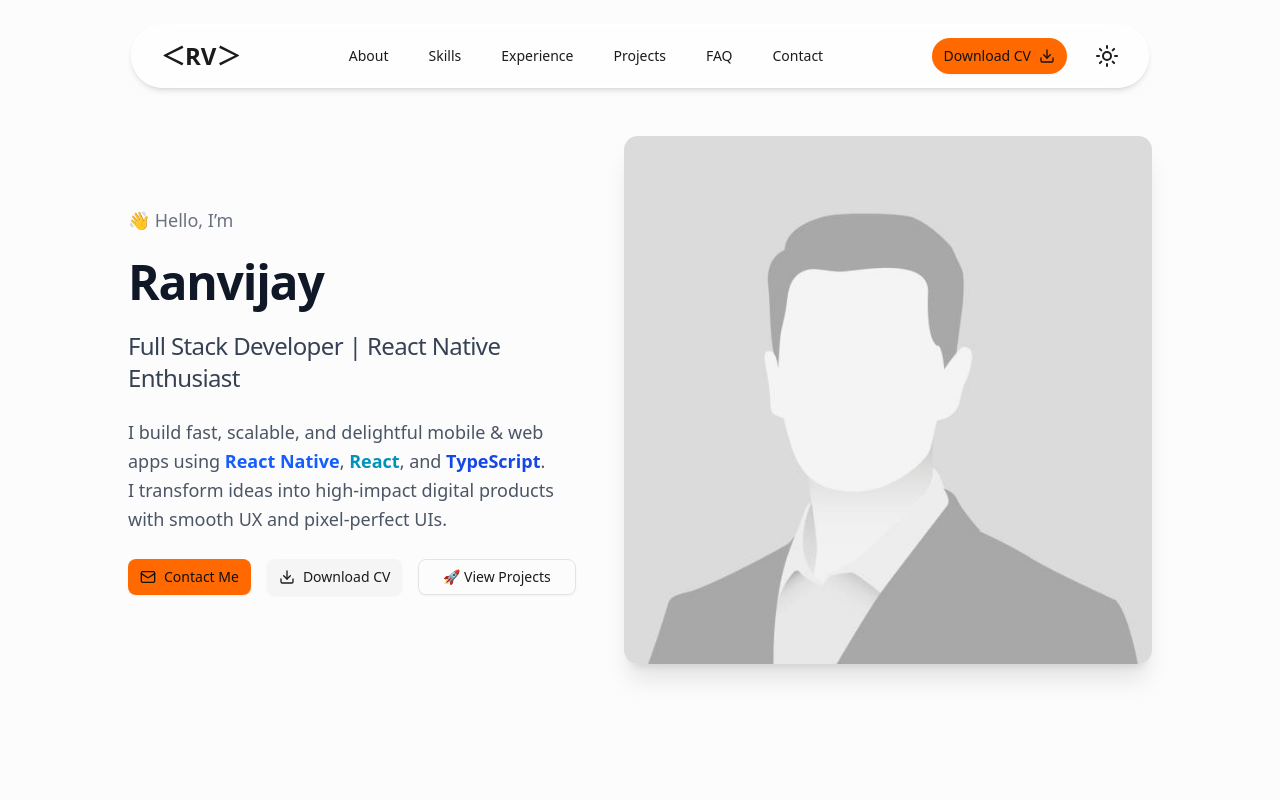
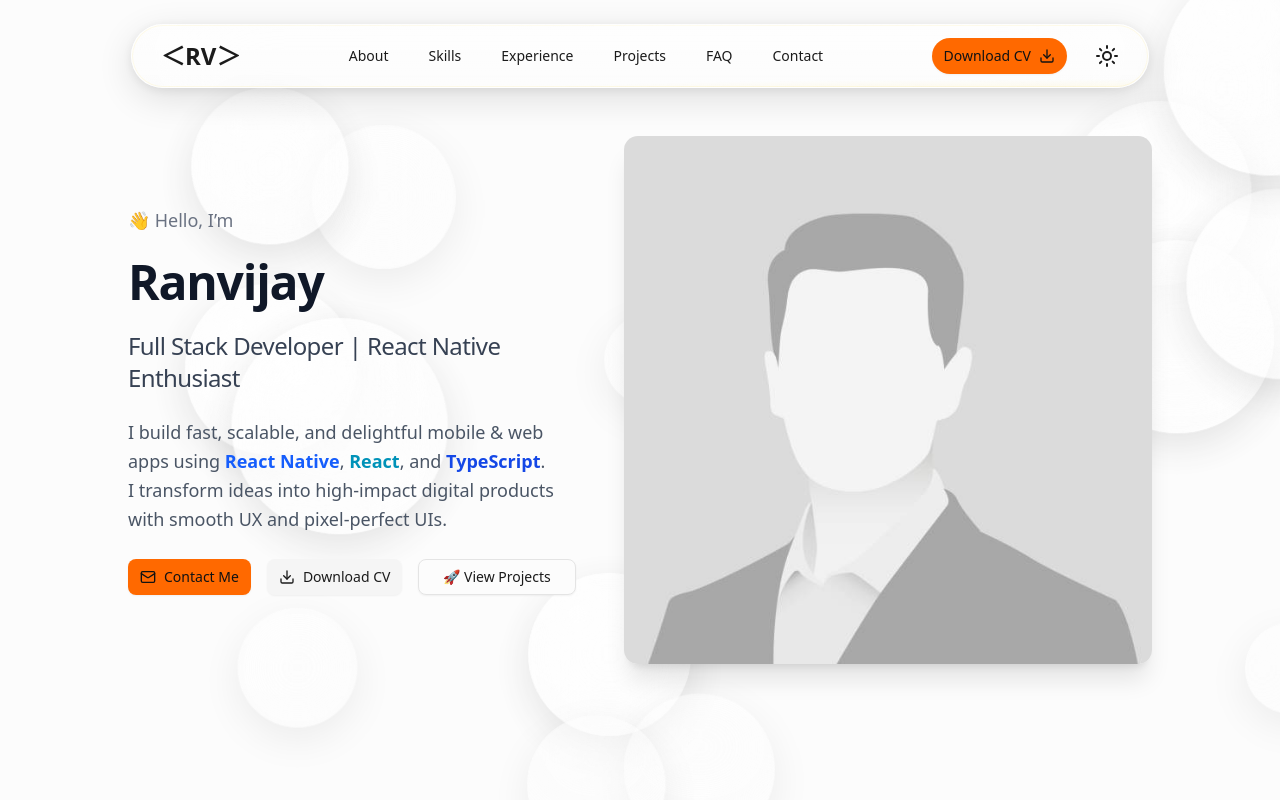
Before and after one commit to RV-React-Projects/ranvijay_portfolio, a Next.js app: page / in a window 1280 px wide. Shown: the top 800 px of the page. Built offline with nearby package versions, Linux system fonts and the light colour scheme.

Commit message:
Add GlassyBubbles component for animated background effects and update layout to include it, enhancing visual dynamics.

```diff
--- a/src/app/layout.tsx
+++ b/src/app/layout.tsx
@@ -3,6 +3,7 @@ import { PropsWithChildren } from 'react';
 import type { Metadata } from 'next';
 import { ThemeProvider } from 'next-themes';
 import Footer from '@components/layout/Footer';
+import GlassyBubbles from '@components/motion-primitives/glassy-bubbles';
 import NavBar from '@components/navbar/navbar';
 import { Toaster } from '@components/ui/sonner';
 import { roboto } from '@configs/Fonts';
@@ -54,6 +55,7 @@ export default function RootLayout({ children }: PropsWithChildren) {
             enableSystem
             disableTransitionOnChange>
             <NavBar />
+            <GlassyBubbles count={12} />
             {/* <Header /> */}
             <div className="min-h-screen">{children}</div>
             <Toaster position="top-right" richColors closeButton />
--- /dev/null
+++ b/src/components/motion-primitives/glassy-bubbles.tsx
@@ -0,0 +1,73 @@
+'use client';
+
+import { useEffect, useMemo, useState } from 'react';
+
+type Bubble = {
+  // %
+  delay: number;
+  // s
+  duration: number;
+  id: number; // %
+  left: number;
+  size: number;
+  // px
+  top: number; // s
+};
+
+export function GlassyBubbles({ count = 10 }: { count?: number }) {
+  const [mounted, setMounted] = useState(false);
+  useEffect(() => setMounted(true), []);
+
+  const bubbles = useMemo<Bubble[]>(() => {
+    const items: Bubble[] = [];
+    const total = Math.max(10, count + 4);
+    for (let i = 0; i < total; i++) {
+      const size = Math.floor(80 + Math.random() * 140); // 80-220px
+      items.push({
+        id: i,
+        size,
+        top: Math.random() * 100,
+        left: Math.random() * 100,
+        delay: Math.random() * 6, // 0-6s
+        duration: 10 + Math.random() * 8, // 10-18s
+      });
+    }
+    return items;
+  }, [count]);
+
+  if (!mounted) return null;
+
+  return (
+    <div className="bubbles-container fixed inset-0 -z-10 overflow-hidden">
+      {bubbles.map(b => {
+        const tierClass = b.size > 150 ? 'bubble--slow' : 'bubble--fast';
+        const rotateDuration = `${36 + Math.random() * 28}s`; // 36-64s
+        const driftDuration = `${12 + Math.random() * 10}s`; // 12-22s
+        return (
+          <div
+            key={b.id}
+            className="bubble-rotator"
+            style={{
+              position: 'absolute',
+              top: `${b.top}%`,
+              left: `${b.left}%`,
+              ['--rotate-duration' as any]: rotateDuration,
+              ['--drift-duration' as any]: driftDuration,
+            }}>
+            <div
+              className={`bubble ${tierClass}`}
+              style={{
+                width: `${b.size}px`,
+                height: `${b.size}px`,
+                animationDelay: `${b.delay}s`,
+                animationDuration: `${b.duration}s`,
+              }}
+            />
+          </div>
+        );
+      })}
+    </div>
+  );
+}
+
+export default GlassyBubbles;
--- a/src/styles/globals.css
+++ b/src/styles/globals.css
@@ -170,5 +170,199 @@ section {
 
 /* macOS style glass navbar */
 .glass-nav {
-  @apply bg-white/60 dark:bg-white/10 backdrop-blur-lg border border-white/40 dark:border-white/10 shadow-md;
+  @apply fixed overflow-hidden backdrop-blur-3xl backdrop-saturate-150 rounded-full;
+  @apply border border-white/50 dark:border-white/10;
+  box-shadow:
+    0 10px 36px rgba(0, 0, 0, 0.12),
+    0 2px 12px rgba(0, 0, 0, 0.08),
+    0 0 0 1px rgba(255, 224, 102, 0.14) inset;
+  background:
+    linear-gradient(
+      to bottom,
+      rgba(255, 255, 255, 0.45),
+      rgba(255, 255, 255, 0.1)
+    ),
+    rgba(255, 255, 255, 0.28);
 }
+
+.dark .glass-nav {
+  background:
+    linear-gradient(to bottom, rgba(26, 26, 26, 0.42), rgba(26, 26, 26, 0.18)),
+    rgba(18, 18, 18, 0.26);
+  box-shadow:
+    0 12px 40px rgba(0, 0, 0, 0.42),
+    0 2px 12px rgba(0, 0, 0, 0.18),
+    0 0 0 1px rgba(255, 224, 102, 0.18) inset;
+}
+
+.glass-nav::before {
+  content: '';
+  position: absolute;
+  inset: 0;
+  pointer-events: none;
+  background:
+    radial-gradient(
+      120% 60% at 10% -20%,
+      rgba(255, 255, 255, 0.32),
+      transparent 50%
+    ),
+    radial-gradient(
+      120% 60% at 90% 120%,
+      rgba(255, 224, 102, 0.24),
+      transparent 55%
+    );
+}
+
+.glass-nav::after {
+  content: '';
+  position: absolute;
+  inset-inline: 0;
+  top: 0;
+  height: 1px;
+  background: linear-gradient(
+    to right,
+    transparent,
+    rgba(255, 255, 255, 0.6),
+    transparent
+  );
+  opacity: 0.6;
+}
+
+/* Floating glass bubbles */
+@keyframes bubbleFloat {
+  0% {
+    transform: translateY(0) translateX(0) scale(1);
+  }
+  50% {
+    transform: translateY(-60px) translateX(30px) scale(1.05);
+  }
+  100% {
+    transform: translateY(0) translateX(0) scale(1);
+  }
+}
+
+/* Sleek particles */
+@keyframes particleDrift {
+  0% {
+    transform: translateY(0) translateX(0);
+  }
+  50% {
+    transform: translateY(-20px) translateX(10px);
+  }
+  100% {
+    transform: translateY(0) translateX(0);
+  }
+}
+
+@keyframes particlePulse {
+  0%,
+  100% {
+    transform: scale(1);
+    opacity: var(--opacity, 0.35);
+  }
+  50% {
+    transform: scale(1.12);
+    opacity: calc(var(--opacity, 0.35) + 0.15);
+  }
+}
+
+.particle {
+  position: absolute;
+  border-radius: 9999px;
+  width: var(--size, 8px);
+  height: var(--size, 8px);
+  background: rgba(255, 255, 255, 0.8);
+  filter: blur(1px);
+  animation:
+    particleDrift var(--drift, 12s) ease-in-out infinite,
+    particlePulse var(--pulse, 6s) ease-in-out infinite;
+}
+
+.dark .particle {
+  background: rgba(255, 255, 255, 0.65);
+  filter: blur(1.2px);
+}
+
+@keyframes bubbleRotate {
+  0% {
+    transform: rotate(0deg);
+  }
+  100% {
+    transform: rotate(360deg);
+  }
+}
+
+@keyframes bubbleDrift {
+  0% {
+    transform: translateX(0px);
+  }
+  50% {
+    transform: translateX(20px);
+  }
+  100% {
+    transform: translateX(0px);
+  }
+}
+
+.bubble {
+  @apply rounded-full backdrop-blur-2xl;
+  background:
+    radial-gradient(
+      160% 160% at 30% 25%,
+      rgba(255, 255, 255, 0.92) 0%,
+      rgba(255, 255, 255, 0.24) 70%
+    ),
+    radial-gradient(
+      140% 140% at 70% 70%,
+      rgba(255, 255, 255, 0.18) 0%,
+      rgba(255, 255, 255, 0.02) 70%
+    );
+  border: 1px solid rgba(255, 255, 255, 0.24);
+  box-shadow:
+    inset 0 1px 6px rgba(255, 255, 255, 0.35),
+    0 12px 40px rgba(0, 0, 0, 0.14);
+  animation: bubbleFloat 12s ease-in-out infinite;
+  opacity: 0.75;
+  will-change: transform;
+}
+
+.dark .bubble {
+  background:
+    radial-gradient(
+      160% 160% at 30% 25%,
+      rgba(255, 255, 255, 0.32) 0%,
+      rgba(255, 255, 255, 0.1) 70%
+    ),
+    radial-gradient(
+      140% 140% at 70% 70%,
+      rgba(255, 255, 255, 0.14) 0%,
+      rgba(255, 255, 255, 0.02) 70%
+    );
+  border: 1px solid rgba(255, 255, 255, 0.16);
+  box-shadow:
+    inset 0 1px 6px rgba(255, 255, 255, 0.22),
+    0 16px 44px rgba(0, 0, 0, 0.4);
+  opacity: 0.6;
+}
+
+/* Speed tiers for depth */
+.bubble--slow {
+  animation-duration: 18s;
+}
+
+.bubble--fast {
+  animation-duration: 9s;
+  opacity: 0.5;
+}
+
+/* Wrapper that adds subtle rotation and lateral drift */
+.bubble-rotator {
+  animation:
+    bubbleRotate var(--rotate-duration, 40s) linear infinite,
+    bubbleDrift var(--drift-duration, 12s) ease-in-out infinite;
+  will-change: transform;
+}
+
+.bubbles-container {
+  pointer-events: none;
+}
```
